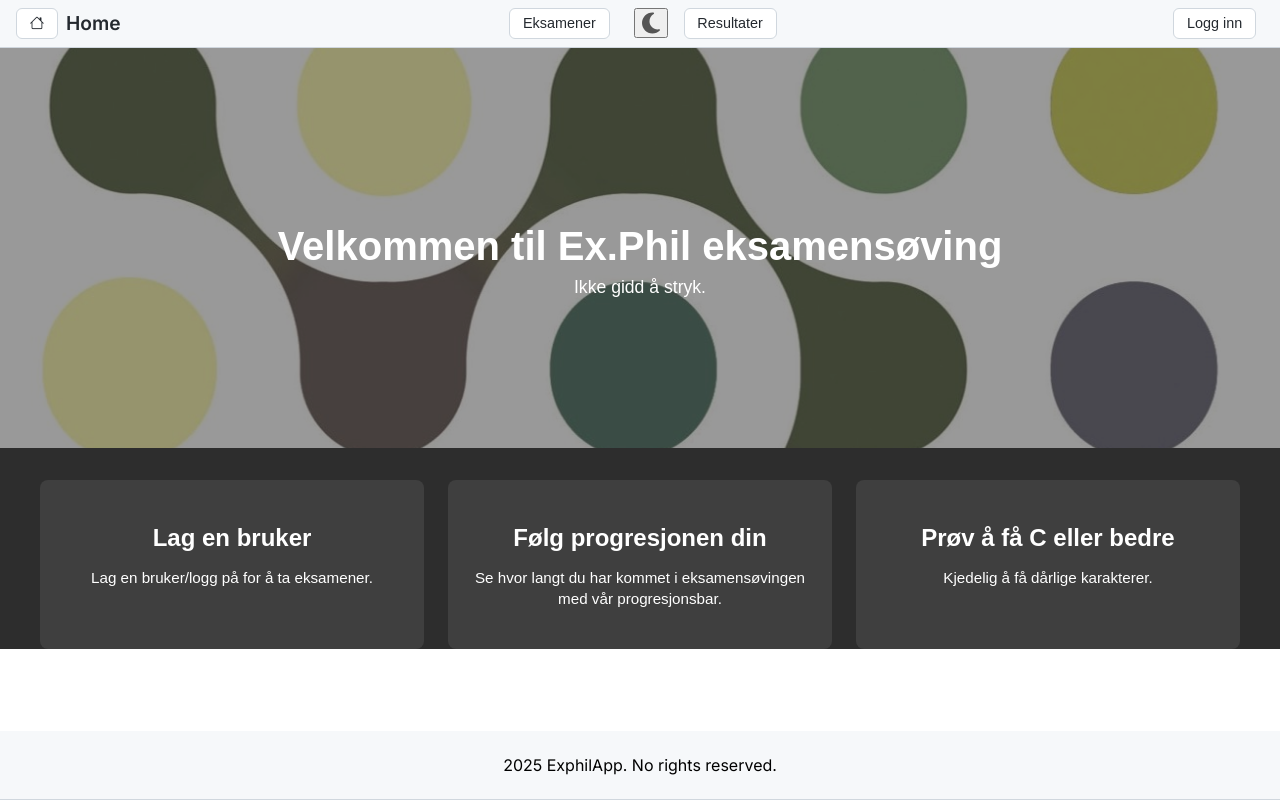
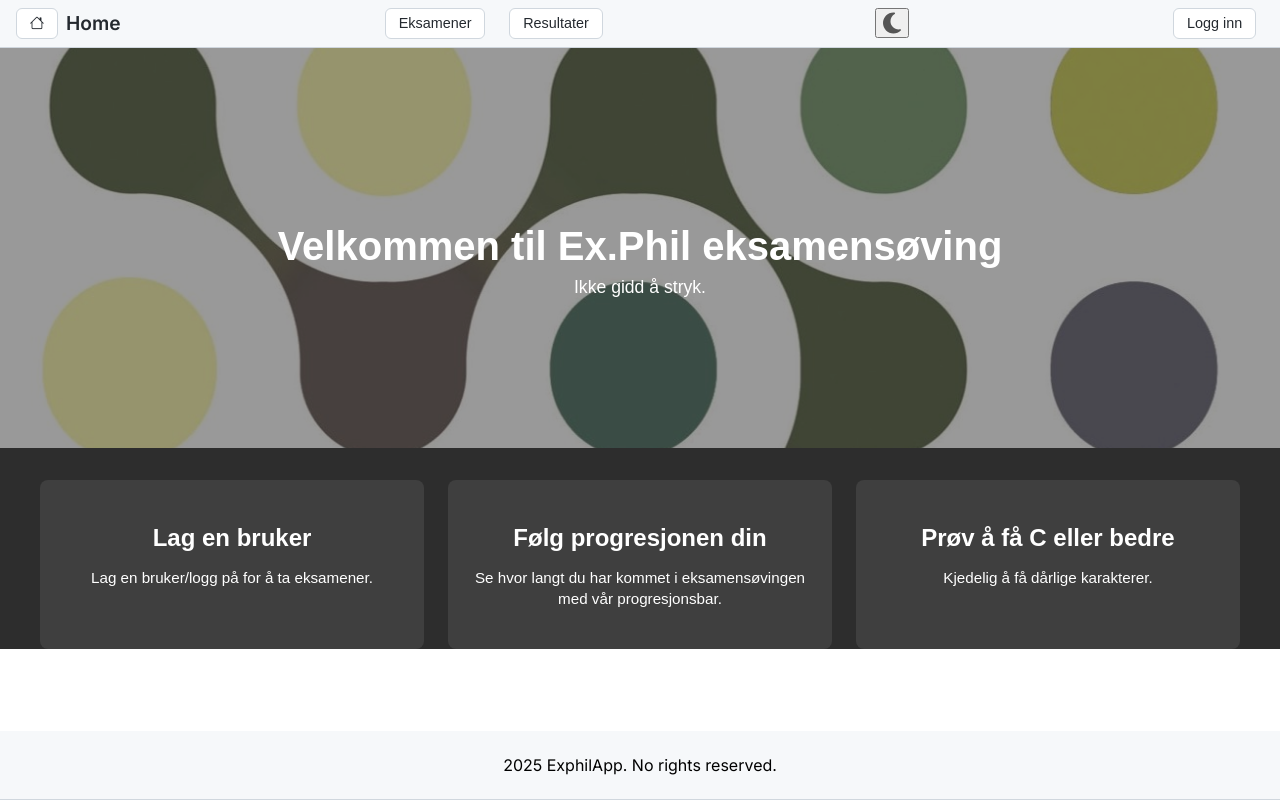
Before and after one commit to AndersMyrvang/Ex.PhilApp, a Next.js app: page / in a window 1280 px wide. Built offline with nearby package versions, Linux system fonts and the light colour scheme; no server answers.

Commit message:
refactor Header component layout; move DarkModeButton to a new div for improved structure

```diff
--- a/src/app/components/Header.tsx
+++ b/src/app/components/Header.tsx
@@ -169,11 +169,13 @@ export default function Header() {
             )}
           </div>
 
-          <DarkModeButton />
 
           <button onClick={routeResults} className={styles.navButton}>
             Resultater
           </button>
+        </div>
+            <div className={styles.right}>
+        <DarkModeButton />
         </div>
 
         <div className={styles.right}>
```
